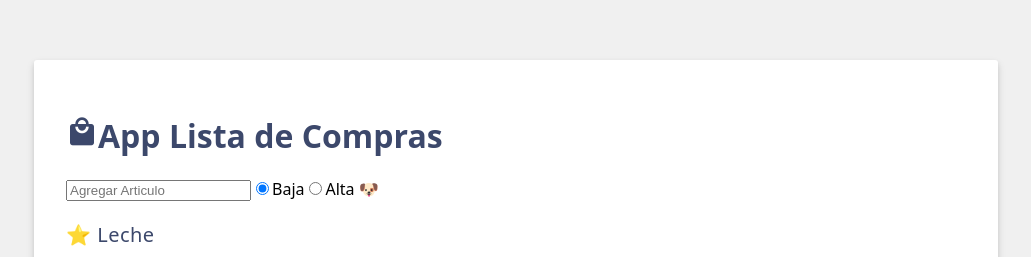
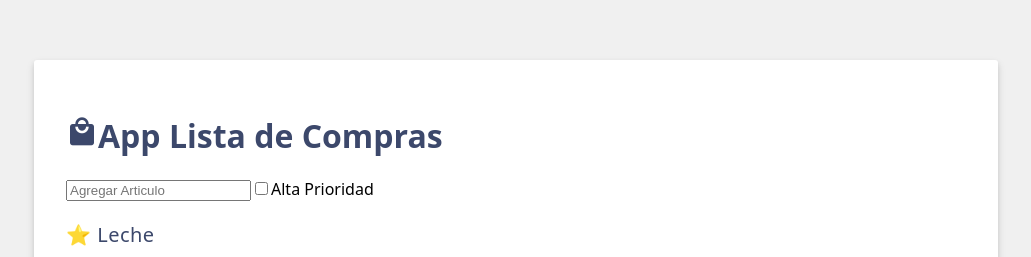
Before and after one commit to GagoPianisst/VueJs-ShoppingCart1, a Vue app: page / in a window 1280 px wide. Shown: the part 150-407 px from the top of the page, without its empty margins (124-1155 px from the left). Built offline with nearby package versions, Linux system fonts and the light colour scheme.

Commit message:
⭐FEAT: ChcekBox Bind checkbox with newItemHighPriority variable

```diff
--- a/src/App.vue
+++ b/src/App.vue
@@ -13,16 +13,14 @@ const items = ref ([
   {id: 4, label:'Huevos'}
   ]);
   const newItem = ref('');
-  const newItemPriority = ref('low');
+  const newItemHightPriority = ref(false);
 </script>
 
 <template>
   <h1><i :class="shoppingIcon">local_mall</i>{{ header }}</h1>
   <input v-model="newItem" type="text" placeholder="Agregar Articulo">
   <!-- Radio Buttons  -->
-  <label><input type="radio" v-model="newItemPriority" value="low">Baja</label>
-  <label><input type="radio" v-model="newItemPriority" value="high">Alta</label>
-  {{ newItemPriority === 'low'?'🐶':'🌸' }}
+  <label><input type="checkbox" v-model="newItemHightPriority" >Alta Prioridad</label>
   <ul>
    <li v-for="{id, label} in items" v-bind:key="id">⭐ {{ label }}</li>
   </ul>
```
